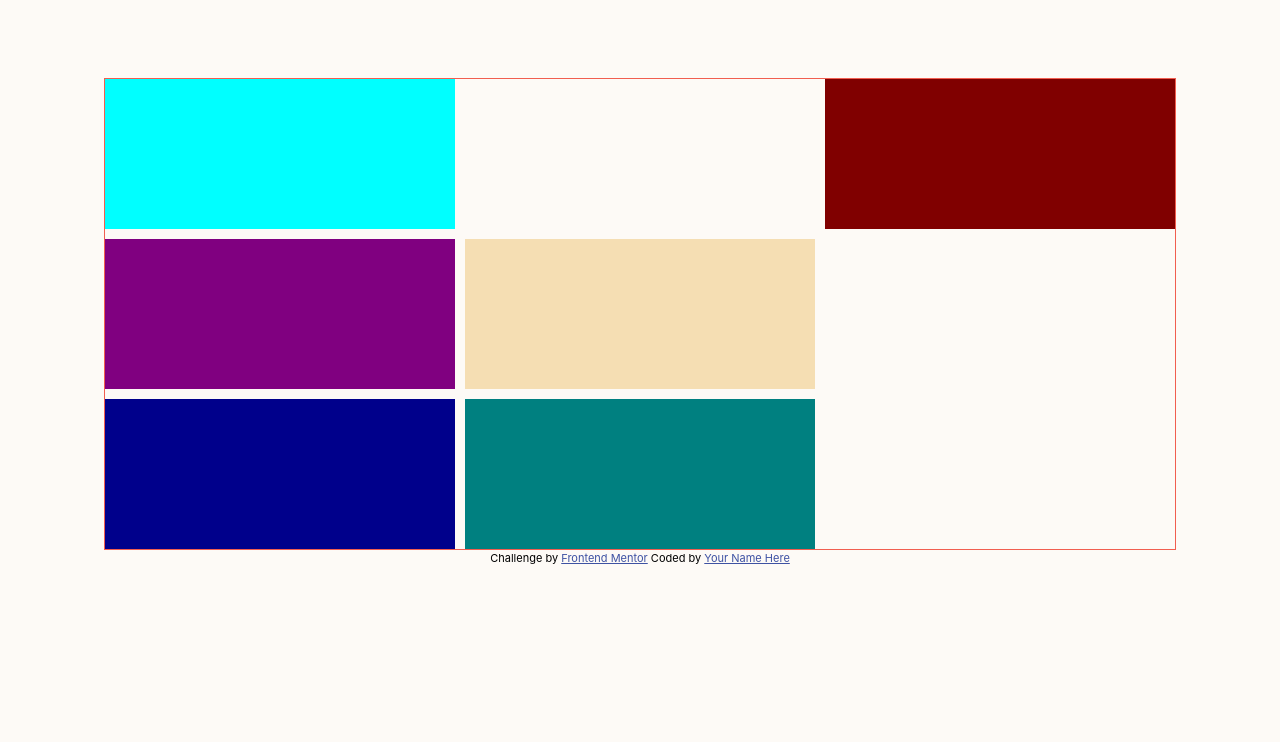
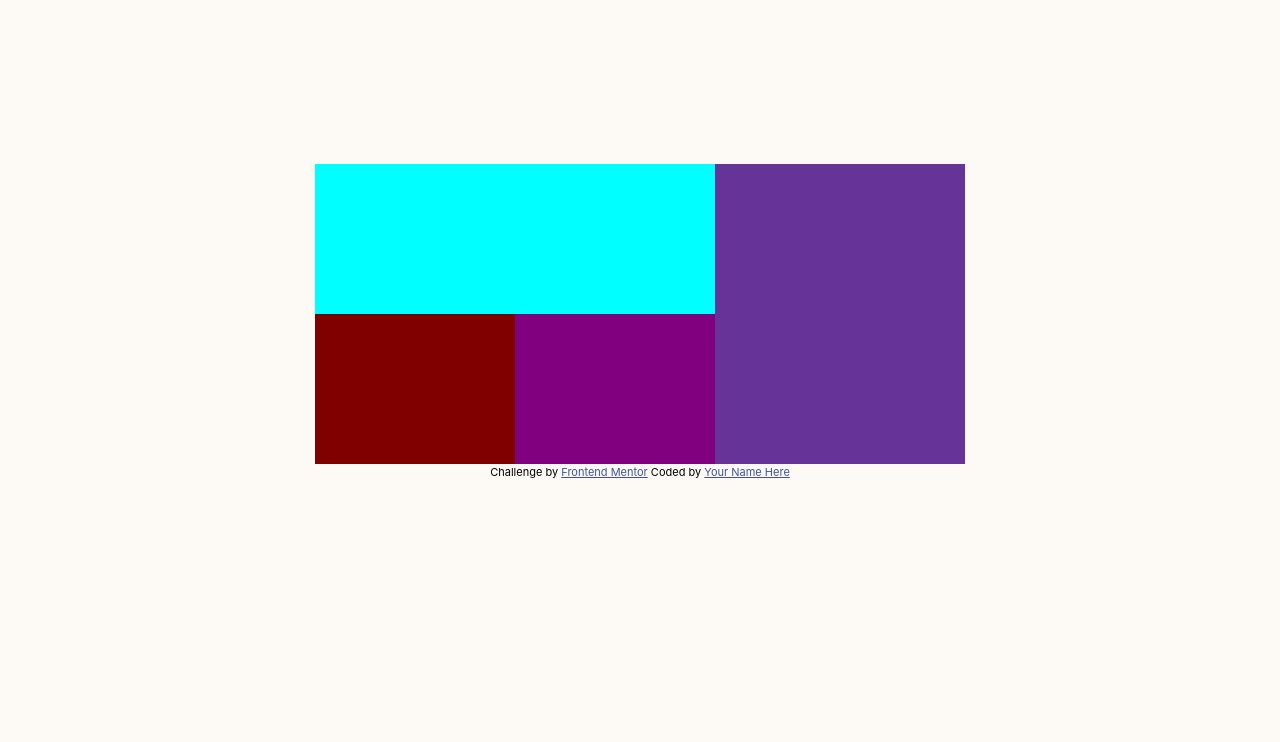
Before and after one commit to Great-kiola/News-homepage-fem, a plain HTML site: page index.html in a window 1280 px wide. Shown: the part 98-840 px from the top of the page. Drawn offline with Linux system fonts and the light colour scheme.

Commit message:
Made changes to the html file

```diff
--- a/index.html
+++ b/index.html
@@ -34,11 +34,6 @@
         <div class="box1 box"></div>
         <div class="box2 box"></div>
         <div class="box3 box"></div>
-        <div class="box4 box"></div>
-        <div class="box5 box"></div>
-        <div class="box6 box"></div>
-
-
       </div>
 
       <div class="secondContainer">
--- a/style.css
+++ b/style.css
@@ -55,39 +55,39 @@ ul{
 
 .firstContainer{
     display: grid;
-    gap: 10px;
-    grid-template-columns: repeat(3, 1fr);
-    border: 1px solid var(--Softred);
+    grid-template-columns: repeat(2, 1fr);
 }
 .box{
     height: 150px;
-    width: 350px;
-    background-color: var(--Verydarkblue);
+    min-width: 200px;
+}
+
+.bodyContainer{
+    display: flex;
 }
 
 .box1{
     background-color: aqua;
-    grid-column: span 2;
+    grid-column: span 3;
 }
 
 .box2{
     background-color: maroon;
+    grid-row: span 2;
 }
 .box3{
     background-color: purple;
 }
 .box4{
-    background-color: wheat;
-    grid-column: span 2;
-}
-.box5{
-    background-color: darkblue;
-}
-.box6{
-    background-color: teal;
+    background-color: red;
 
 }
 
+.secondContainer{
+    background-color: rebeccapurple;
+    width: 250px;
+    min-height: 100%;
+}
 
 
 :root{
```
